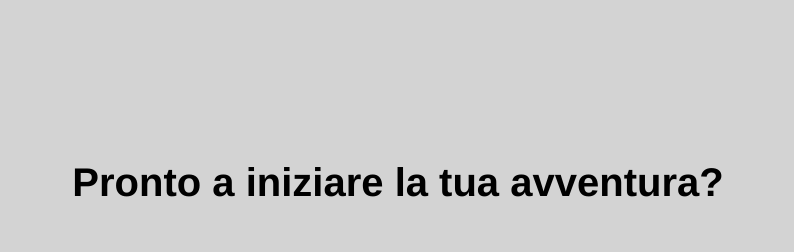
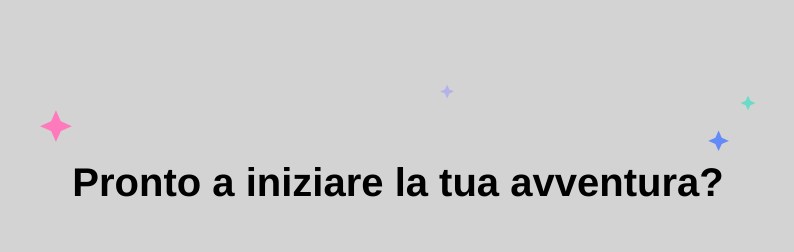
Before and after one commit to claudiuhuhulia/htmlcss-discord, a plain HTML site: page index.html in a window 1280 px wide. Shown: the part 4440-4692 px from the top of the page, 242-1036 px from the left. Drawn offline with Linux system fonts and the light colour scheme.

Commit message:
fixed_stars

```diff
--- a/index.html
+++ b/index.html
@@ -90,7 +90,10 @@
                     <p>Video e audio a bassa latenza ti faranno sentire come se foste tutti nella stessa stanza. Fai ciao in video, guarda gli amici giocare in streaming, o riunitevi in una sessione di disegno con la condivisione schermo.</p>
                     <img src="img/item4-big.svg" alt="">
                     <div class="download-flex">
-                    <h2>Pronto a iniziare la tua avventura?</h2>
+                        <div class="stars">
+                        <h2>Pronto a iniziare la tua avventura?</h2>
+                        </div>
+
                     <div class="button scarica blue">Scarica per Mac</div>
                     </div>
                 </div>
--- a/style.css
+++ b/style.css
@@ -176,7 +176,12 @@ h2{
 font-size: 2.5em;
 padding-top: 75px;
 }
-
+.stars{
+    background-image: url(img/stars.svg);
+    background-size: contain;
+    background-repeat: no-repeat;
+    width: 56%;
+}
 .info{
     height: 430px;
     flex-basis: 100%;
```
